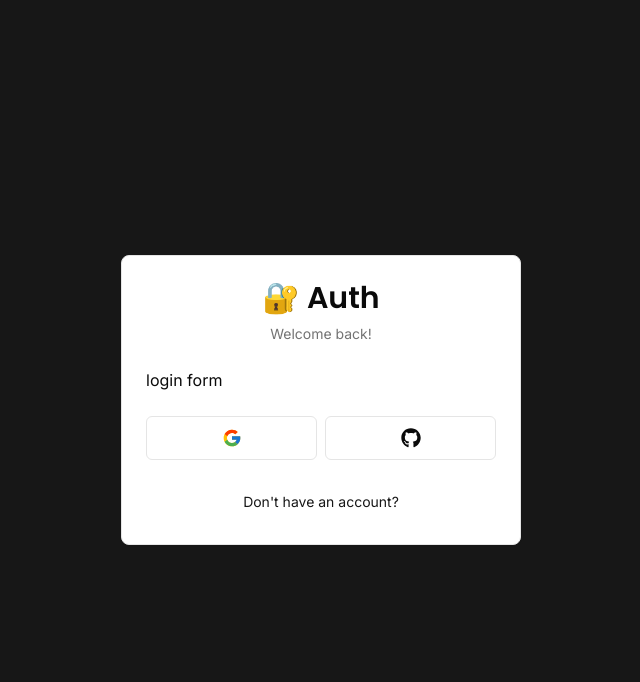
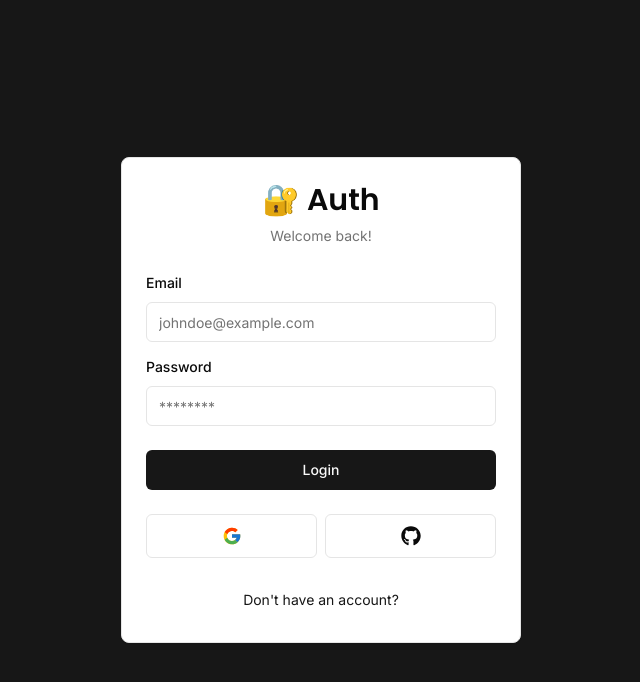
Before and after one commit to blaadrain/auth-toolkit, a Next.js app: page /auth/login in a window 1280 px wide. Shown: the top 682 px of the page, without its empty margins (319-959 px from the left). Built offline with nearby package versions, Linux system fonts and the light colour scheme.

Commit message:
created login form

```diff
--- a/components/auth/login-form.tsx
+++ b/components/auth/login-form.tsx
@@ -1,6 +1,35 @@
+"use client";
+
 import { CardWrapper } from "./card-wrapper";
+import { useForm } from "react-hook-form";
+import { zodResolver } from "@hookform/resolvers/zod";
+import {
+  Form,
+  FormControl,
+  FormField,
+  FormItem,
+  FormLabel,
+  FormMessage,
+} from "../ui/form";
+import { LoginSchema, LoginSchemaType } from "@/schemas";
+import { Input } from "../ui/input";
+import { Button } from "../ui/button";
+import { FormError } from "../form-error";
+import { FormSuccess } from "../form-success";
 
 export const LoginForm = () => {
+  const form = useForm<LoginSchemaType>({
+    resolver: zodResolver(LoginSchema),
+    defaultValues: {
+      email: "",
+      password: "",
+    },
+  });
+
+  const onSubmit = (values: LoginSchemaType) => {
+    console.log(values);
+  };
+
   return (
     <CardWrapper
       headerLabel="Welcome back!"
@@ -8,7 +37,53 @@
       backButtonHref="/auth/signup"
       showSocial
     >
-      login form
+      <Form {...form}>
+        <form onSubmit={form.handleSubmit(onSubmit)} className="space-y-6">
+          <div className="space-y-3">
+            <FormField
+              control={form.control}
+              name="email"
+              render={({ field }) => (
+                <FormItem>
+                  <FormLabel>Email</FormLabel>
+                  <FormControl>
+                    <Input
+                      {...field}
+                      placeholder="johndoe@example.com"
+                      type="email"
+                      autoComplete="username"
+                    />
+                  </FormControl>
+                  <FormMessage />
+                </FormItem>
+              )}
+            />
+            <FormField
+              control={form.control}
+              name="password"
+              render={({ field }) => (
+                <FormItem>
+                  <FormLabel>Password</FormLabel>
+                  <FormControl>
+                    <Input
+                      {...field}
+                      placeholder="********"
+                      type="password"
+                      autoComplete="current-password"
+                    />
+                  </FormControl>
+                  <FormMessage />
+                </FormItem>
+              )}
+            />
+          </div>
+          <FormError message="" />
+          <FormSuccess message="" />
+          <Button type="submit" className="w-full">
+            Login
+          </Button>
+        </form>
+      </Form>
     </CardWrapper>
   );
 };
--- /dev/null
+++ b/components/form-error.tsx
@@ -0,0 +1,16 @@
+import { TriangleAlert } from "lucide-react";
+
+interface FormErrorProps {
+  message?: string;
+}
+
+export const FormError = ({ message }: FormErrorProps) => {
+  if (!message) return null;
+
+  return (
+    <div className="flex items-center gap-x-2 rounded-md bg-destructive/15 p-3 text-sm text-destructive">
+      <TriangleAlert className="h-5 w-5" />
+      <p>{message}</p>
+    </div>
+  );
+};
--- /dev/null
+++ b/components/form-success.tsx
@@ -0,0 +1,16 @@
+import { Check } from "lucide-react";
+
+interface FormSuccessProps {
+  message?: string;
+}
+
+export const FormSuccess = ({ message }: FormSuccessProps) => {
+  if (!message) return null;
+
+  return (
+    <div className="flex items-center gap-x-2 rounded-md bg-emerald-500/15 p-3 text-sm text-emerald-500">
+      <Check className="h-5 w-5" />
+      <p>{message}</p>
+    </div>
+  );
+};
--- /dev/null
+++ b/components/ui/form.tsx
@@ -0,0 +1,176 @@
+import * as React from "react"
+import * as LabelPrimitive from "@radix-ui/react-label"
+import { Slot } from "@radix-ui/react-slot"
+import {
+  Controller,
+  ControllerProps,
+  FieldPath,
+  FieldValues,
+  FormProvider,
+  useFormContext,
+} from "react-hook-form"
+
+import { cn } from "@/lib/utils"
+import { Label } from "@/components/ui/label"
+
+const Form = FormProvider
+
+type FormFieldContextValue<
+  TFieldValues extends FieldValues = FieldValues,
+  TName extends FieldPath<TFieldValues> = FieldPath<TFieldValues>
+> = {
+  name: TName
+}
+
+const FormFieldContext = React.createContext<FormFieldContextValue>(
+  {} as FormFieldContextValue
+)
+
+const FormField = <
+  TFieldValues extends FieldValues = FieldValues,
+  TName extends FieldPath<TFieldValues> = FieldPath<TFieldValues>
+>({
+  ...props
+}: ControllerProps<TFieldValues, TName>) => {
+  return (
+    <FormFieldContext.Provider value={{ name: props.name }}>
+      <Controller {...props} />
+    </FormFieldContext.Provider>
+  )
+}
+
+const useFormField = () => {
+  const fieldContext = React.useContext(FormFieldContext)
+  const itemContext = React.useContext(FormItemContext)
+  const { getFieldState, formState } = useFormContext()
+
+  const fieldState = getFieldState(fieldContext.name, formState)
+
+  if (!fieldContext) {
+    throw new Error("useFormField should be used within <FormField>")
+  }
+
+  const { id } = itemContext
+
+  return {
+    id,
+    name: fieldContext.name,
+    formItemId: `${id}-form-item`,
+    formDescriptionId: `${id}-form-item-description`,
+    formMessageId: `${id}-form-item-message`,
+    ...fieldState,
+  }
+}
+
+type FormItemContextValue = {
+  id: string
+}
+
+const FormItemContext = React.createContext<FormItemContextValue>(
+  {} as FormItemContextValue
+)
+
+const FormItem = React.forwardRef<
+  HTMLDivElement,
+  React.HTMLAttributes<HTMLDivElement>
+>(({ className, ...props }, ref) => {
+  const id = React.useId()
+
+  return (
+    <FormItemContext.Provider value={{ id }}>
+      <div ref={ref} className={cn("space-y-2", className)} {...props} />
+    </FormItemContext.Provider>
+  )
+})
+FormItem.displayName = "FormItem"
+
+const FormLabel = React.forwardRef<
+  React.ElementRef<typeof LabelPrimitive.Root>,
+  React.ComponentPropsWithoutRef<typeof LabelPrimitive.Root>
+>(({ className, ...props }, ref) => {
+  const { error, formItemId } = useFormField()
+
+  return (
+    <Label
+      ref={ref}
+      className={cn(error && "text-destructive", className)}
+      htmlFor={formItemId}
+      {...props}
+    />
+  )
+})
+FormLabel.displayName = "FormLabel"
+
+const FormControl = React.forwardRef<
+  React.ElementRef<typeof Slot>,
+  React.ComponentPropsWithoutRef<typeof Slot>
+>(({ ...props }, ref) => {
+  const { error, formItemId, formDescriptionId, formMessageId } = useFormField()
+
+  return (
+    <Slot
+      ref={ref}
+      id={formItemId}
+      aria-describedby={
+        !error
+          ? `${formDescriptionId}`
+          : `${formDescriptionId} ${formMessageId}`
+      }
+      aria-invalid={!!error}
+      {...props}
+    />
+  )
+})
+FormControl.displayName = "FormControl"
+
+const FormDescription = React.forwardRef<
+  HTMLParagraphElement,
+  React.HTMLAttributes<HTMLParagraphElement>
+>(({ className, ...props }, ref) => {
+  const { formDescriptionId } = useFormField()
+
+  return (
+    <p
+      ref={ref}
+      id={formDescriptionId}
+      className={cn("text-sm text-muted-foreground", className)}
+      {...props}
+    />
+  )
+})
+FormDescription.displayName = "FormDescription"
+
+const FormMessage = React.forwardRef<
+  HTMLParagraphElement,
+  React.HTMLAttributes<HTMLParagraphElement>
+>(({ className, children, ...props }, ref) => {
+  const { error, formMessageId } = useFormField()
+  const body = error ? String(error?.message) : children
+
+  if (!body) {
+    return null
+  }
+
+  return (
+    <p
+      ref={ref}
+      id={formMessageId}
+      className={cn("text-sm font-medium text-destructive", className)}
+      {...props}
+    >
+      {body}
+    </p>
+  )
+})
+FormMessage.displayName = "FormMessage"
+
+export {
+  useFormField,
+  Form,
+  FormItem,
+  FormLabel,
+  FormControl,
+  FormDescription,
+  FormMessage,
+  FormField,
+}
--- /dev/null
+++ b/components/ui/input.tsx
@@ -0,0 +1,25 @@
+import * as React from "react"
+
+import { cn } from "@/lib/utils"
+
+export interface InputProps
+  extends React.InputHTMLAttributes<HTMLInputElement> {}
+
+const Input = React.forwardRef<HTMLInputElement, InputProps>(
+  ({ className, type, ...props }, ref) => {
+    return (
+      <input
+        type={type}
+        className={cn(
+          "flex h-10 w-full rounded-md border border-input bg-background px-3 py-2 text-sm ring-offset-background file:border-0 file:bg-transparent file:text-sm file:font-medium placeholder:text-muted-foreground focus-visible:outline-none focus-visible:ring-2 focus-visible:ring-ring focus-visible:ring-offset-2 disabled:cursor-not-allowed disabled:opacity-50",
+          className
+        )}
+        ref={ref}
+        {...props}
+      />
+    )
+  }
+)
+Input.displayName = "Input"
+
+export { Input }
--- /dev/null
+++ b/components/ui/label.tsx
@@ -0,0 +1,26 @@
+"use client"
+
+import * as React from "react"
+import * as LabelPrimitive from "@radix-ui/react-label"
+import { cva, type VariantProps } from "class-variance-authority"
+
+import { cn } from "@/lib/utils"
+
+const labelVariants = cva(
+  "text-sm font-medium leading-none peer-disabled:cursor-not-allowed peer-disabled:opacity-70"
+)
+
+const Label = React.forwardRef<
+  React.ElementRef<typeof LabelPrimitive.Root>,
+  React.ComponentPropsWithoutRef<typeof LabelPrimitive.Root> &
+    VariantProps<typeof labelVariants>
+>(({ className, ...props }, ref) => (
+  <LabelPrimitive.Root
+    ref={ref}
+    className={cn(labelVariants(), className)}
+    {...props}
+  />
+))
+Label.displayName = LabelPrimitive.Root.displayName
+
+export { Label }
--- a/package.json
+++ b/package.json
@@ -9,6 +9,8 @@
     "lint": "next lint"
   },
   "dependencies": {
+    "@hookform/resolvers": "^3.3.4",
+    "@radix-ui/react-label": "^2.0.2",
     "@radix-ui/react-slot": "^1.0.2",
     "class-variance-authority": "^0.7.0",
     "clsx": "^2.1.0",
@@ -16,9 +18,11 @@
     "next": "14.1.4",
     "react": "^18",
     "react-dom": "^18",
+    "react-hook-form": "^7.51.1",
     "react-icons": "^5.0.1",
     "tailwind-merge": "^2.2.2",
-    "tailwindcss-animate": "^1.0.7"
+    "tailwindcss-animate": "^1.0.7",
+    "zod": "^3.22.4"
   },
   "devDependencies": {
     "@types/node": "^20",
--- /dev/null
+++ b/schemas/index.ts
@@ -0,0 +1,8 @@
+import * as z from "zod";
+
+export const LoginSchema = z.object({
+  email: z.string().email({ message: "Email is required" }),
+  password: z.string().min(1, { message: "Password is required" }),
+});
+
+export type LoginSchemaType = z.infer<typeof LoginSchema>;
```
Also changed, not shown: 1 other file (tests, documents, lock files or other folders).
